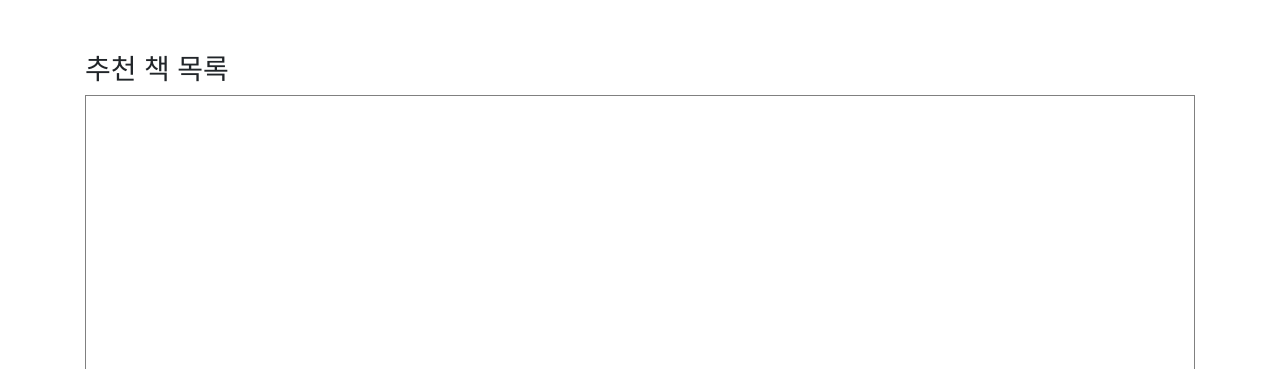
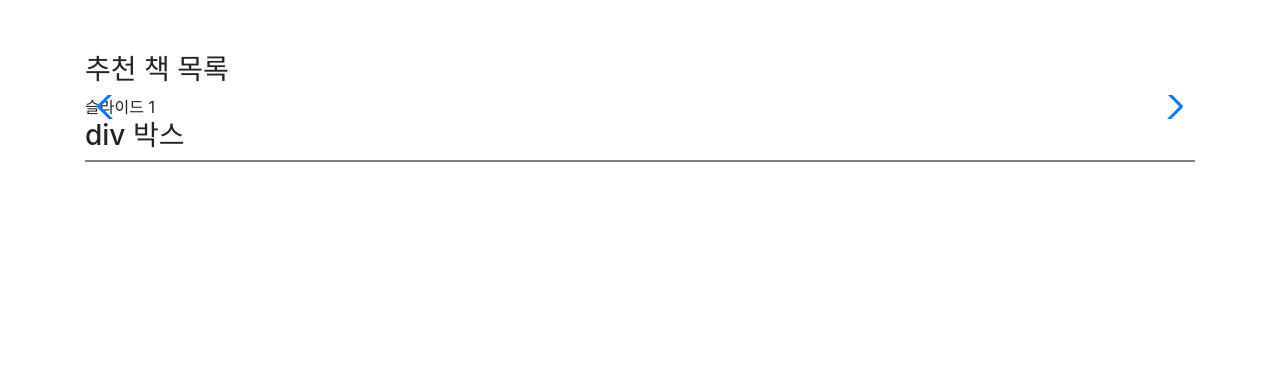
Before and after one commit to Srltas/3-1-OpenSource_Project, a Django app: template django_project/templates/book/detail.html in a window 1280 px wide. Shown: the part 636-1005 px from the top of the page. After the commit the page ends 798 px from the top, so only its background shows below. Run offline with Django 3.2, Linux system fonts and the light colour scheme; the template is opened without the code that fills it, so the values that code supplies are empty; some libraries are stand-ins or nearby versions; some web fonts are replaced.

Commit message:
책 리스트 슬라이드

```diff
--- a/django_project/templates/base.html
+++ b/django_project/templates/base.html
@@ -12,6 +12,14 @@
           integrity="sha384-9aIt2nRpC12Uk9gS9baDl411NQApFmC26EwAOH8WgZl5MYYxFfc+NcPb1dKGj7Sk" crossorigin="anonymous">
 
     <link href="https://fonts.googleapis.com/css2?family=Fredericka+the+Great&display=swap" rel="stylesheet">
+
+    <link rel="stylesheet" href="https://unpkg.com/swiper/css/swiper.css">
+    <link rel="stylesheet" href="https://unpkg.com/swiper/css/swiper.min.css">
+
+    <script src="https://unpkg.com/swiper/js/swiper.js"></script>
+    <script src="https://unpkg.com/swiper/js/swiper.min.js"></script>
+
+    <link rel="stylesheet" href="path/to/swiper.min.css">
 
     <style type="text/css">
     #title_font { font-family: 'Fredericka the Great', cursive; }
--- a/django_project/templates/book/detail.html
+++ b/django_project/templates/book/detail.html
@@ -1,5 +1,6 @@
 {% extends 'base.html'%}
 {% block content %}
+
 
 <script type="text/javascript">
 
@@ -55,10 +56,6 @@ function setKilo(kilo){
     }
 
 }
-
-
-
-
 </script>
 
 <div class="container">
@@ -179,7 +176,43 @@ function setKilo(kilo){
         <div>
             <h3 class="infoTitle">추천 책 목록</h3>
         </div>
+
+
+        <div>
+        <div class="swiper-container">
+            <div class="swiper-wrapper">
+                <div class="swiper-slide">
+                    슬라이드 1
+                </div>
+
+                <div class="swiper-slide">
+                    슬라이드 2
+                </div>
+
+                <div class="swiper-slide">
+                    슬라이드 3
+                </div>
+            </div>
+            <div class="swiper-button-prev"></div>
+            <div class="swiper-button-next"></div>
+            <script src="path/to/swiper.min.js"></script>
+            <script id="rendered-js">
+                var slide = new Swiper('.swiper-container', {
+                    navigation: {
+                        nextEl: '.swiper-button-next',
+                        prevEl: '.swiper-button-prev',
+                    },
+                    autoplay: {
+                        delay: 3000
+                    }
+                })
+            </script>
+        </div>
+        </div>
+
+        <!--
         <div class="infoArea" style="border: 1px solid gray">
+        <!--책 5권 표시 예정
             <ul>
                 <li>
                     <div>
@@ -191,7 +224,7 @@ function setKilo(kilo){
                 </li>
             </ul>
         </div>
-
+        -->
         <div class="titleArea">
             <h3 class="infoTitle">div 박스</h3>
         </div>
```
